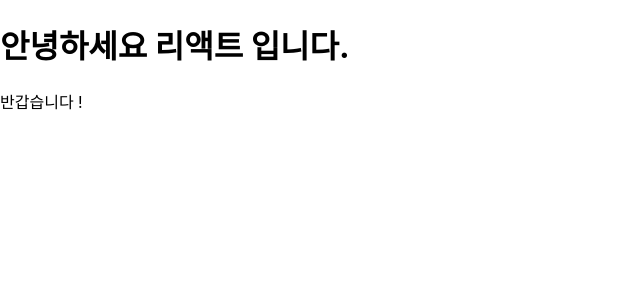
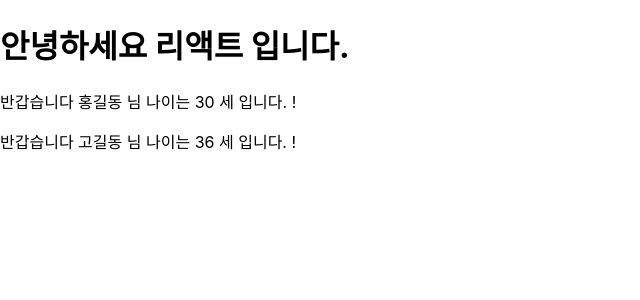
Before and after one commit to skymill2000/fintech211122, a React (Create React App) app in the folder fintech/: page / in a window 1280 px wide. Shown: the top 300 px of the page, without its empty margins (0-640 px from the left). Built offline with nearby package versions, Linux system fonts and the light colour scheme.

Commit message:
compenet 와 props

```diff
--- a/fintech/src/App.js
+++ b/fintech/src/App.js
@@ -1,14 +1,21 @@
 const greeting = <h1>안녕하세요 리액트 입니다.</h1>;
 
-const Welcome = () => {
-  return <p>반갑습니다 !</p>;
+const Welcome = (props) => {
+  console.log(props);
+  return (
+    <p>
+      반갑습니다 {props.username} 님 나이는 {props.userage} 세 입니다. !
+    </p>
+  );
 };
+// 컴포넌트
 
 function App() {
   return (
     <>
       {greeting}
-      <Welcome></Welcome>
+      <Welcome username="홍길동" userage="30"></Welcome>
+      <Welcome username="고길동" userage="36"></Welcome>
     </>
   );
 }
```
